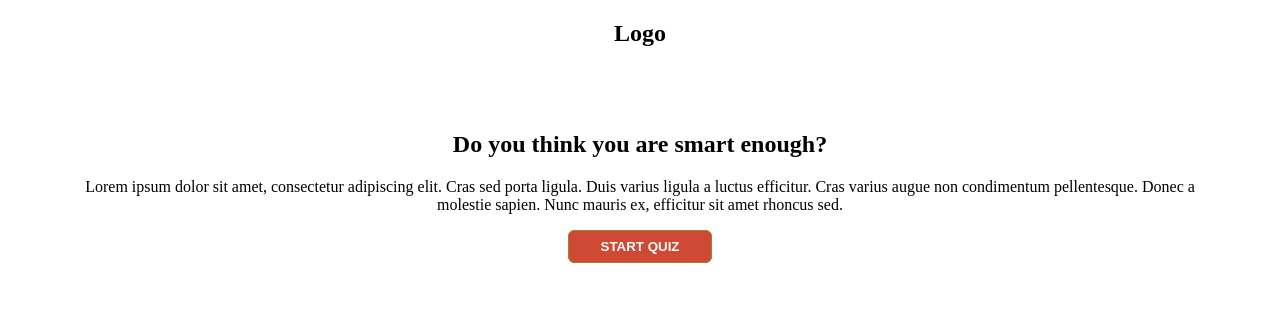
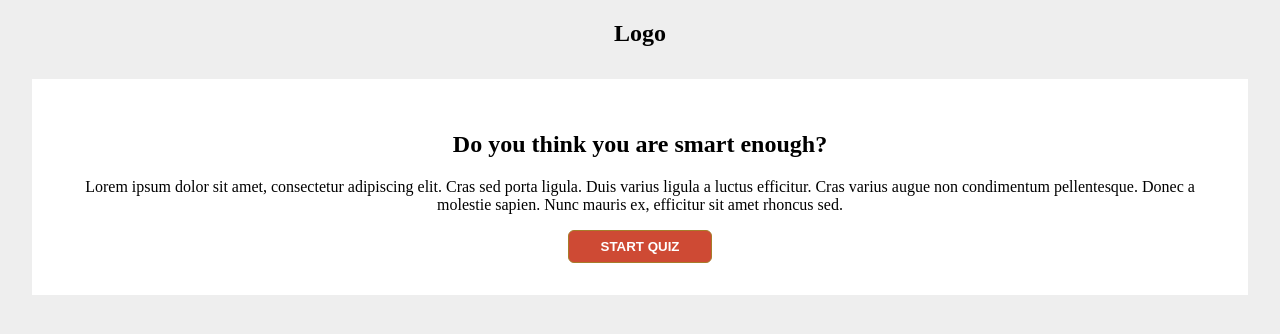
Before and after one commit to cstodor/QuizApp, an Angular app: page / in a window 1280 px wide. Shown: the top 334 px of the page. Built offline with nearby package versions, Linux system fonts and the light colour scheme.

Commit message:
Added CSS styles for body

```diff
--- a/src/styles.css
+++ b/src/styles.css
@@ -1 +1,7 @@
 /* You can add global styles to this file, and also import other style files */
+
+body {
+    background-color: #eee;
+    padding: 0;
+    margin: 0;
+}
```
